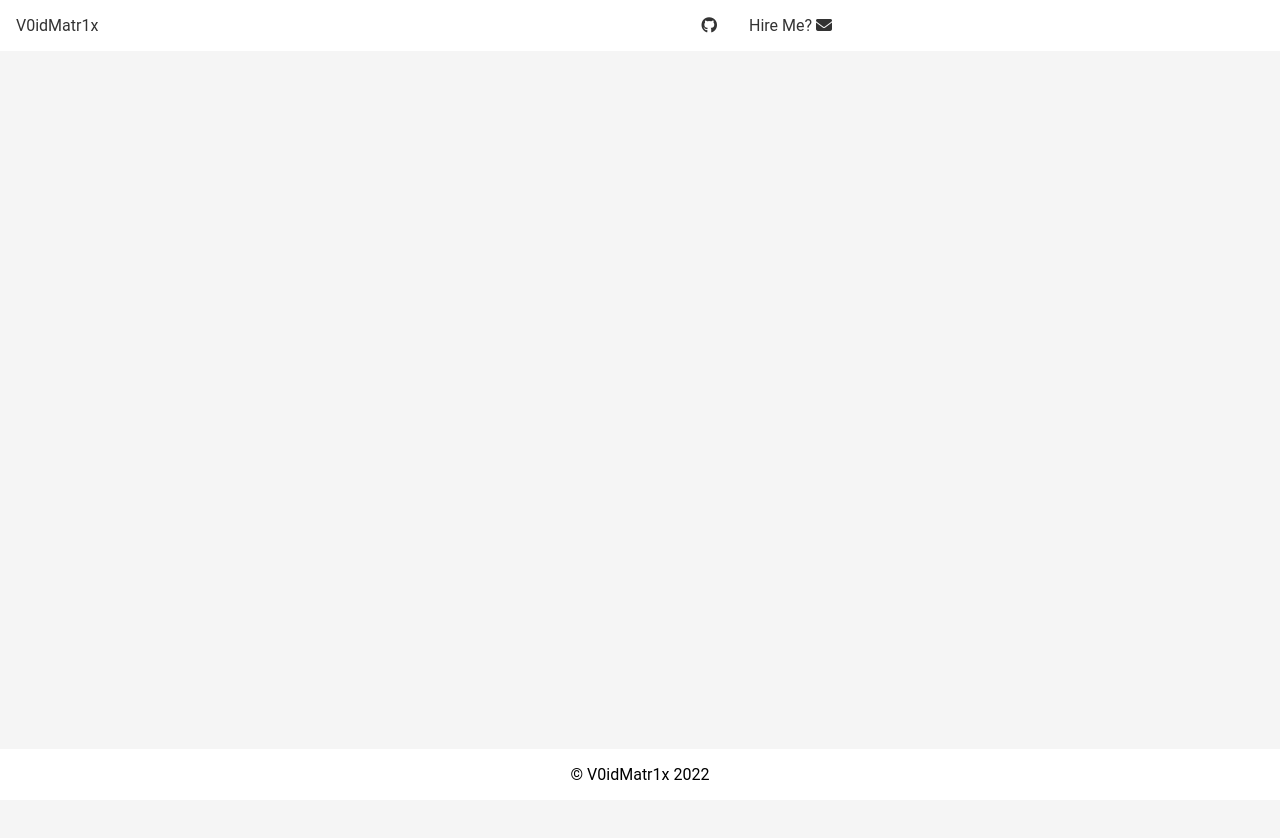
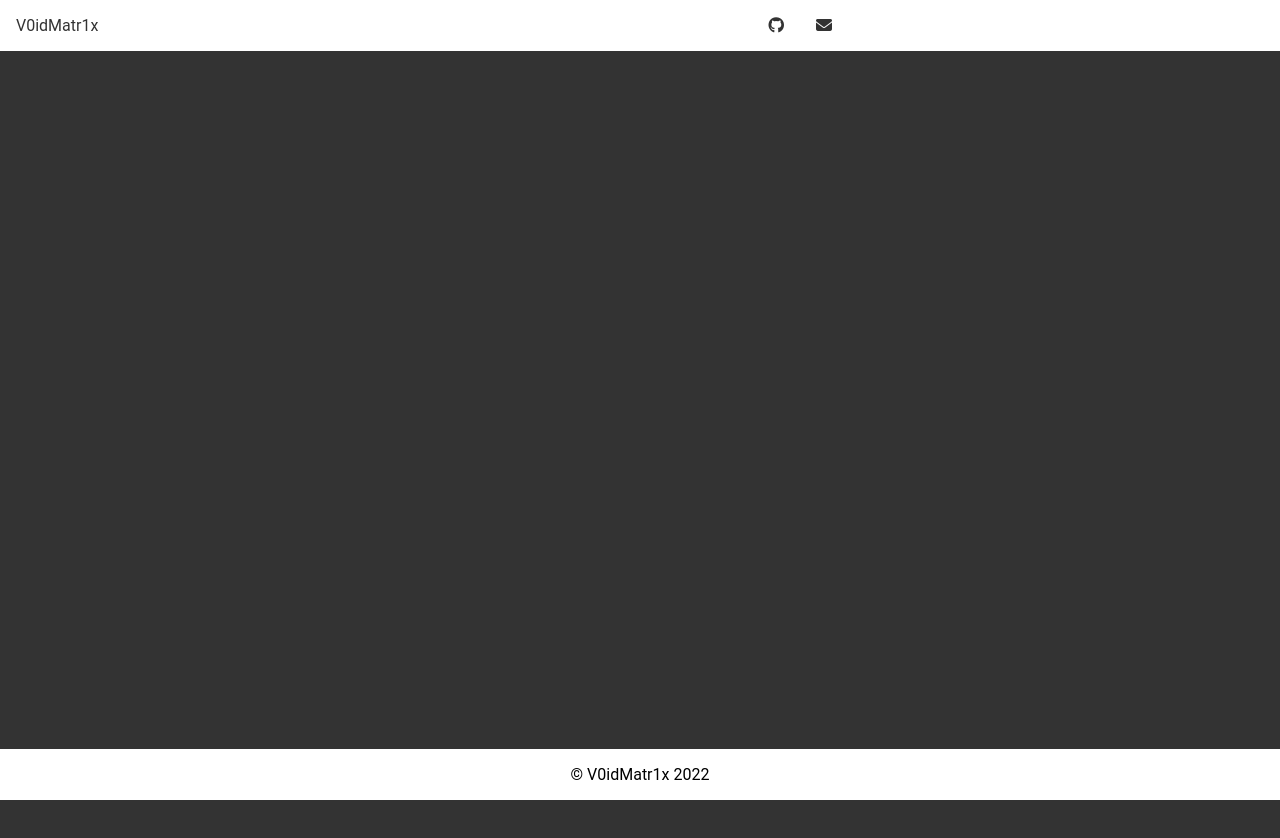
Before and after one commit to V0idMatr1x/MyPortfolio, a Svelte app: page / in a window 1280 px wide. Shown: the top 838 px of the page. Before the commit the page ends 800 px from the top, so only its background shows below. Built offline with nearby package versions, Linux system fonts and the light colour scheme.

Commit message:
clean up

```diff
--- a/src/App.svelte
+++ b/src/App.svelte
@@ -4,8 +4,8 @@
   import Footer from './lib/Footer.svelte';
 </script>
 
-<main>
+<div>
   <NavBar />
   <Showcase />
   <Footer />
-</main>
+</div>
--- a/src/app.css
+++ b/src/app.css
@@ -12,6 +12,8 @@ body {
     color: #333;
     background-color: #f5f5f5;
 }
+
+/* Layout */
 
 .nav-container {
     display: grid;
@@ -37,6 +39,12 @@ a {
     color: #333;
 }
 
+.showcase-container {
+   width: 100%;
+   height: 100vh;
+   background-color: #333;
+}
+
 .footer-container {
     position: fixed;
     left: 0;
--- a/src/lib/Navbar.svelte
+++ b/src/lib/Navbar.svelte
@@ -12,7 +12,7 @@
       <a href="https://github.com/V0idMatr1x" target="_blank" rel="noopener noreferrer"><i class={githubIcon}></i></a>
     </li>
     <li>
-      <a href="mailto:matr1xware@v0idmatr1x.com">Hire Me? <i class={emailIcon}></i></a>
+      <a href="mailto:matr1xware@v0idmatr1x.com"><i class={emailIcon}></i></a>
     </li>
   </ul>
 </nav>
--- a/src/lib/Showcase.svelte
+++ b/src/lib/Showcase.svelte
@@ -0,0 +1,9 @@
+<script lang="ts">
+
+</script>
+
+<main>
+    <div class="showcase-container">
+
+    </div>
+</main>
```
